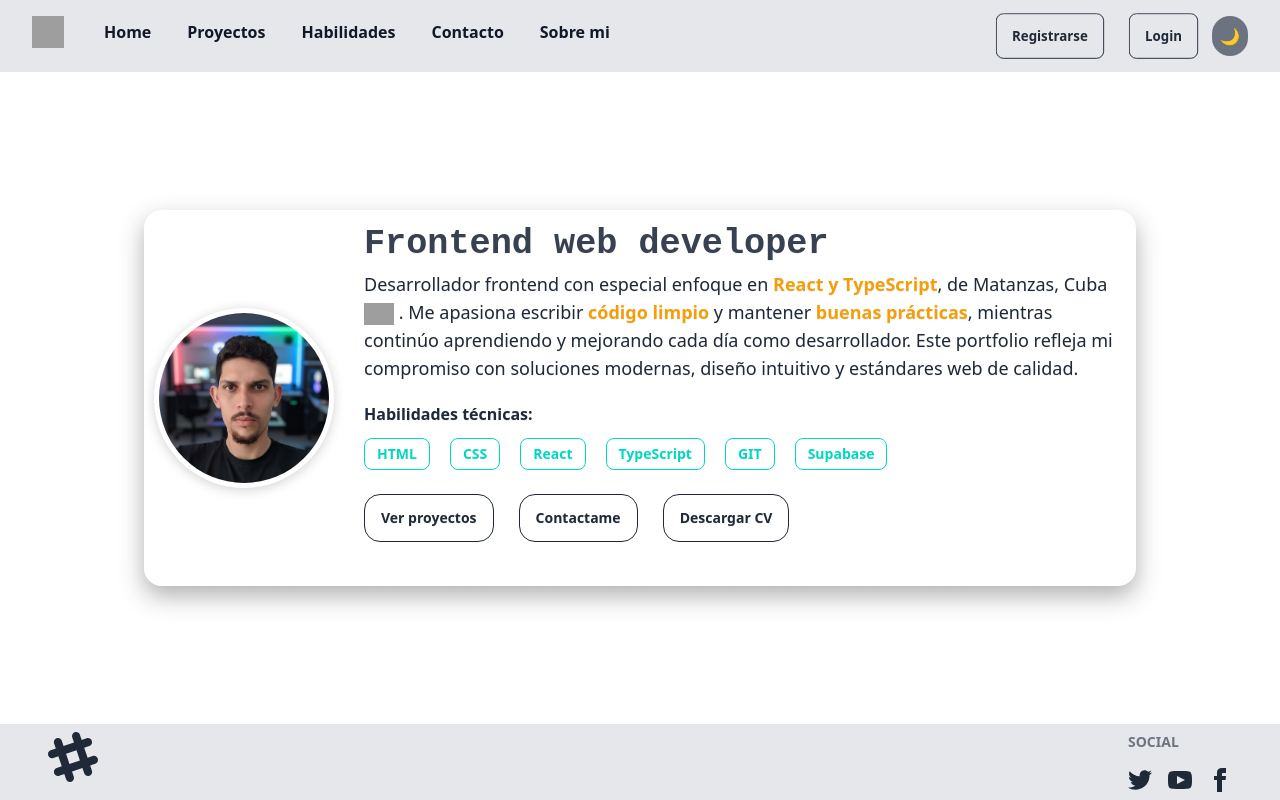
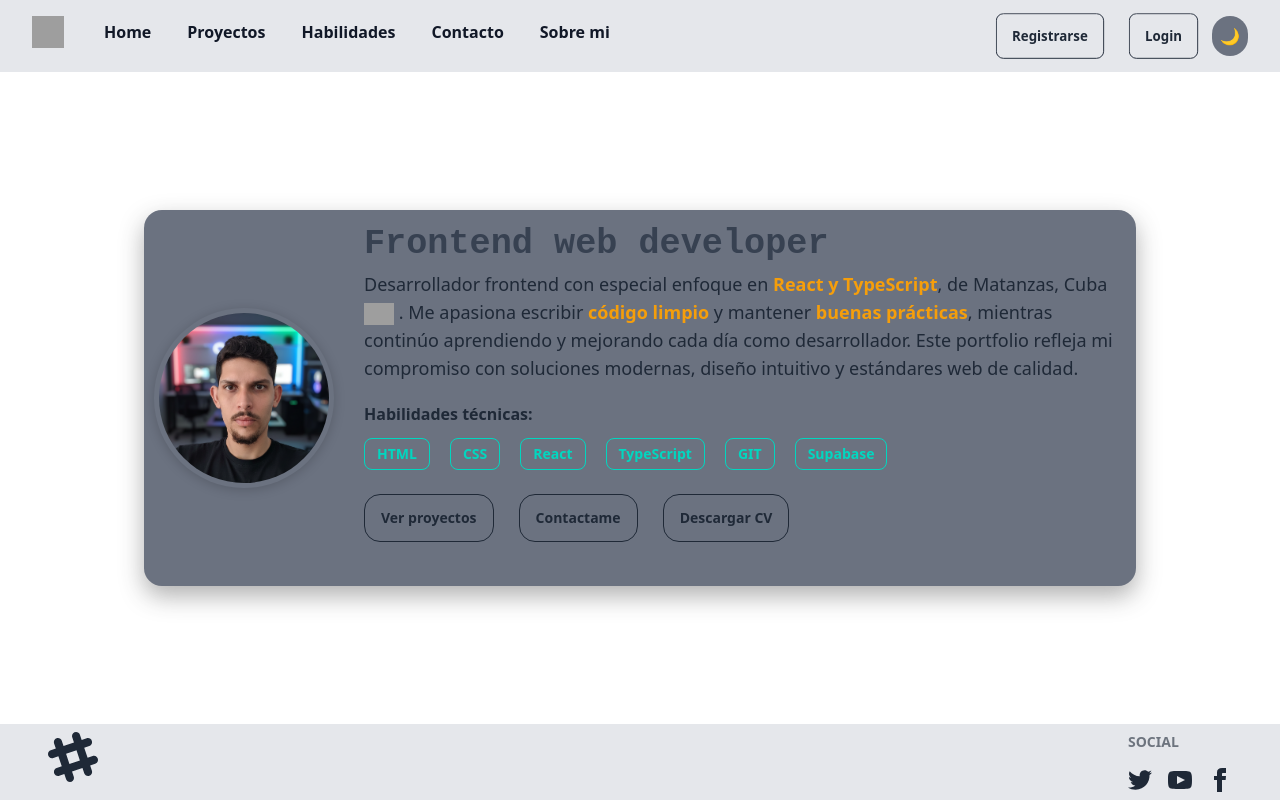
Before and after one commit to Roger2999/Portfolio-2, a React (Vite) app: page /homepage in a window 1280 px wide. Built offline with nearby package versions, Linux system fonts and the light colour scheme; grey boxes are pictures that could not be loaded.

Commit message:
Actualizar HomePage.tsx

```diff
--- a/src/public/pages/HomePage/HomePage.tsx
+++ b/src/public/pages/HomePage/HomePage.tsx
@@ -9,7 +9,7 @@ export const HomePage = () => {
   return (
     <>
       <div className="card-container">
-        <div className={`glass card`}>
+        <div className={`bg-gray-500 card`}>
           <CustomCard
             title={"Frontend web developer"}
             img={profileImage}
```
